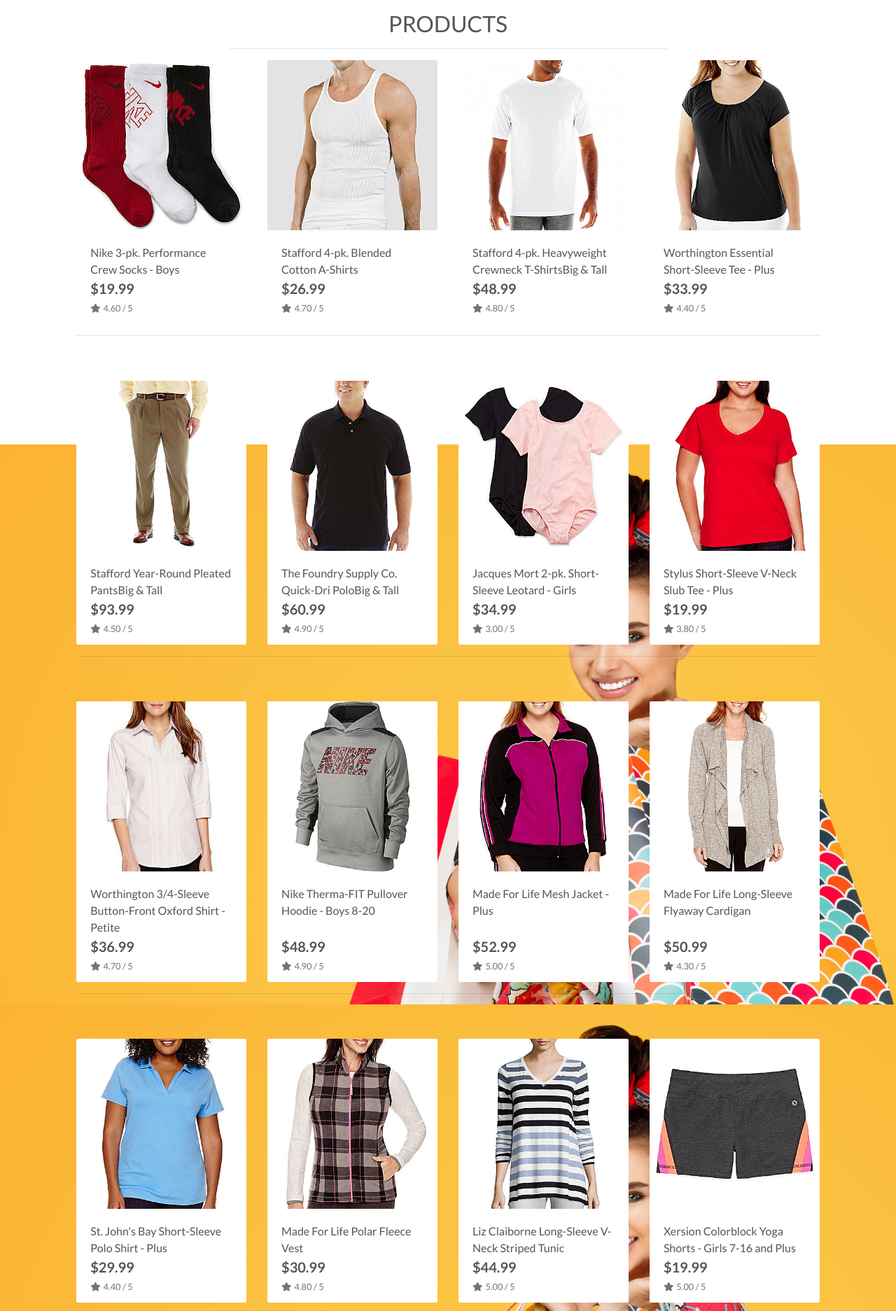
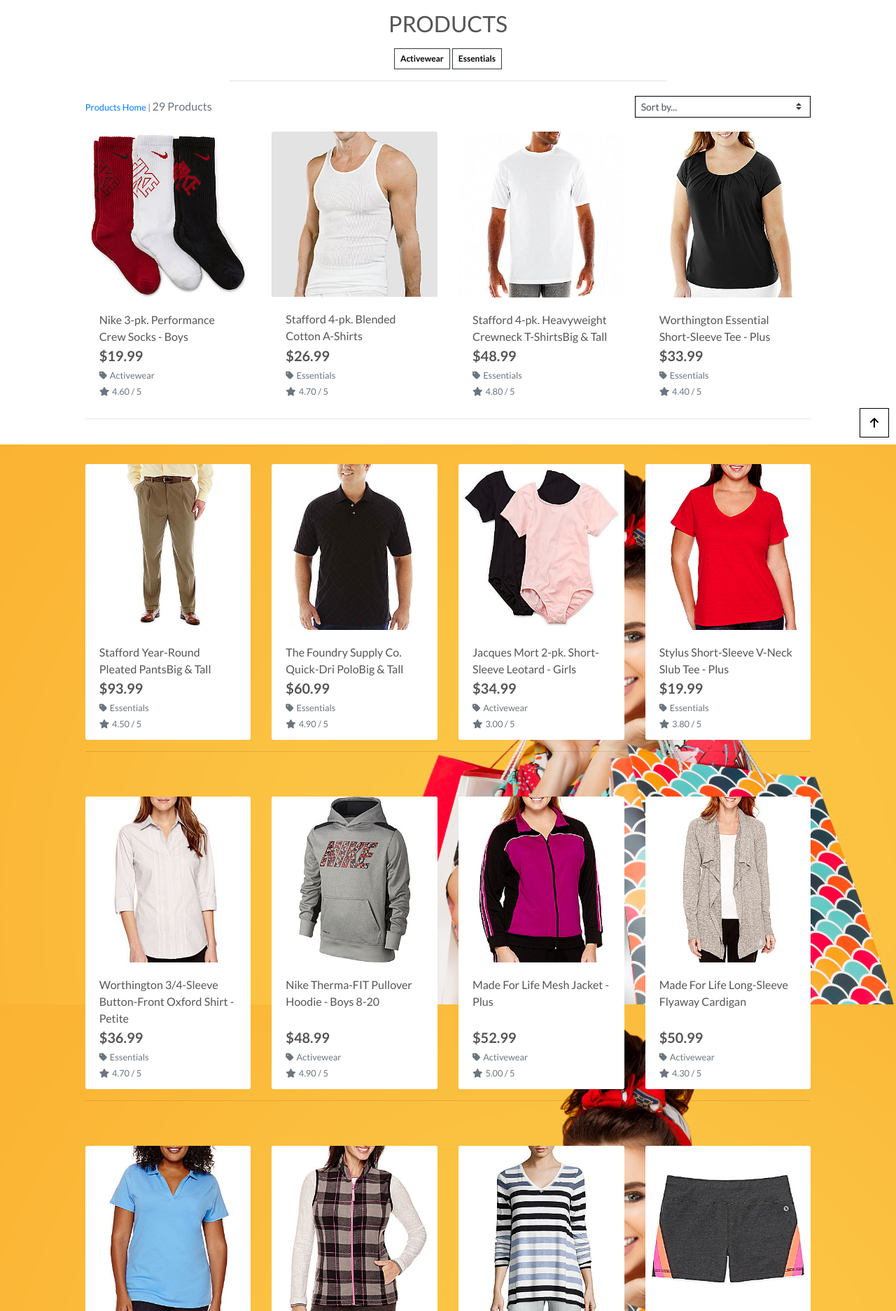
Before and after one commit to pzompa/boutique_ado_v1, a Django app: a page that uses products/templates/products/products.html in a window 1280 px wide. Shown: the part 165-2038 px from the top of the page at 70% size. Run offline with Django 3.2, Linux system fonts and the light colour scheme; data comes from the database, SQL or seed files in the repository; some libraries are stand-ins or nearby versions.

Commit message:
Added sorting and back to top link

```diff
--- a/products/templates/products/products.html
+++ b/products/templates/products/products.html
@@ -1,13 +1,10 @@
-{% extends 'base.html' %}
+{% extends "base.html" %}
 {% load static %}
-
 
 {% block page_header %}
     <div class="container header-container">
         <div class="row">
-        <div class="col">
-
-        </div>
+            <div class="col"></div>
         </div>
     </div>
 {% endblock %}
@@ -18,39 +15,70 @@
         <div class="row">
             <div class="col text-center mt-3">
                 <h2 class="logo-font">Products</h2>
+                {% for c in current_categories %}
+                    <a class="category-badge text-decoration-none" href="{% url 'products' %}?category={{ c.name }}">
+                        <span class="p-2 mt-2 badge badge-white text-black rounded-0 border border-dark">{{ c.friendly_name }}</span>
+                    </a>
+                {% endfor %}
                 <hr class="w-50 mb-1">
+            </div>
         </div>
         <div class="row">
             <div class="product-container col-10 offset-1">
-                <div class="row mt-1 mb-2"></div>
+                <div class="row mt-1 mb-2">
+                    <div class="col-12 col-md-6 my-auto order-md-last d-flex justify-content-center justify-content-md-end">
+                        <div class="sort-select-wrapper w-50">
+                            <select id="sort-selector" class="custom-select custom-select-sm rounded-0 border border-{% if current_sorting != 'None_None' %}info{% else %}black{% endif %}">
+                                <option value="reset" {% if current_sorting == 'None_None' %}selected{% endif %}>Sort by...</option>
+                                <option value="price_asc" {% if current_sorting == 'price_asc' %}selected{% endif %}>Price (low to high)</option>
+                                <option value="price_desc" {% if current_sorting == 'price_desc' %}selected{% endif %}>Price (high to low)</option>
+                                <option value="rating_asc" {% if current_sorting == 'rating_asc' %}selected{% endif %}>Rating (low to high)</option>
+                                <option value="rating_desc" {% if current_sorting == 'rating_desc' %}selected{% endif %}>Rating (high to low)</option>
+                                <option value="name_asc" {% if current_sorting == 'name_asc' %}selected{% endif %}>Name (A-Z)</option>
+                                <option value="name_desc" {% if current_sorting == 'name_desc' %}selected{% endif %}>Name (Z-A)</option>
+                                <option value="category_asc" {% if current_sorting == 'category_asc' %}selected{% endif %}>Category (A-Z)</option>
+                                <option value="category_desc" {% if current_sorting == 'category_desc' %}selected{% endif %}>Category (Z-A)</option>
+                            </select>
+                        </div>
+                    </div>
+                    <div class="col-12 col-md-6 order-md-first">
+                        <p class="text-muted mt-3 text-center text-md-left">
+                            {% if search_term or current_categories or current_sorting != 'None_None' %}
+                                <span class="small"><a href="{% url 'products' %}">Products Home</a> | </span>
+                            {% endif %}
+                            {{ products|length }} Products{% if search_term %} found for <strong>"{{ search_term }}"</strong>{% endif %}
+                        </p>
+                    </div>
+                </div>
                 <div class="row">
                     {% for product in products %}
-
-                    <!--Card Top###-->
                         <div class="col-sm-6 col-md-6 col-lg-4 col-xl-3">
                             <div class="card h-100 border-0">
                                 {% if product.image %}
                                 <a href="{% url 'product_detail' product.id %}">
-                                <img class="card-img-top img-fluid" src="{{ product.image.url }}"
-                                    alt="{{ product.name }}">
+                                    <img class="card-img-top img-fluid" src="{{ product.image.url }}" alt="{{ product.name }}">
                                 </a>
                                 {% else %}
                                 <a href="{% url 'product_detail' product.id %}">
-                                <img class="card-img-top img-fluid" src="{{  MEDIA_URL }}" alt="{{ product.name }}">
+                                    <img class="card-img-top img-fluid" src="{{ MEDIA_URL }}noimage.png" alt="{{ product.name }}">
                                 </a>
                                 {% endif %}
-                            <!--Card body###-->
                                 <div class="card-body pb-0">
                                     <p class="mb-0">{{ product.name }}</p>
                                 </div>
-                            <!--Card Footer###-->
                                 <div class="card-footer bg-white pt-0 border-0 text-left">
                                     <div class="row">
                                         <div class="col">
                                             <p class="lead mb-0 text-left font-weight-bold">${{ product.price }}</p>
+                                            {% if product.category %}
+                                            <p class="small mt-1 mb-0">
+                                                <a class="text-muted" href="{% url 'products' %}?category={{ product.category.name }}">
+                                                    <i class="fas fa-tag mr-1"></i>{{ product.category.friendly_name }}
+                                                </a>
+                                            </p>
+                                            {% endif %}
                                             {% if product.rating %}
-                                            <small class="text-muted"><i class="fas fa-star mr-1"></i>{{ product.rating }} /
-                                            5</small>
+                                                <small class="text-muted"><i class="fas fa-star mr-1"></i>{{ product.rating }} / 5</small>
                                             {% else %}
                                                 <small class="text-muted">No Rating</small>
                                             {% endif %}
@@ -64,33 +92,61 @@
                                 <hr>
                             </div>
                         {% endif %}
-
                         {% if forloop.counter|divisibleby:2 %}
                             <div class="col-12 d-none d-sm-block d-md-block d-lg-none mb-5">
                                 <hr>
                             </div>
                         {% endif %}
-
                         {% if forloop.counter|divisibleby:3 %}
-                    <div class="col-12 d-none d-lg-none d-xl-none mb-5">
+                            <div class="col-12 d-none d-lg-block d-xl-none mb-5">
                                 <hr>
                             </div>
                         {% endif %}
-
                         {% if forloop.counter|divisibleby:4 %}
                             <div class="col-12 d-none d-xl-block mb-5">
                                 <hr>
                             </div>
                         {% endif %}
-
                     {% endfor %}
-
                 </div>
             </div>
         </div>
+    </div>
+    <div class="btt-button shadow-sm rounded-0 border border-black">
+        <a class="btt-link d-flex h-100">
+            <i class="fas fa-arrow-up text-black mx-auto my-auto"></i>
+        </a>
+    </div>
+{% endblock %}
 
-    </div>
-</div>
+{% block postloadjs %}
+    {{ block.super }}
+<script type="text/javascript">
+    $('.btt-link').click(function(e) {
+        window.scrollTo(0,0)
+    })
+</script>
 
+    <script type="text/javascript">
+        $('#sort-selector').change(function() {
+            var selector = $(this);
+            var currentUrl = new URL(window.location);
 
+            var selectedVal = selector.val();
+            if(selectedVal != "reset"){
+                var sort = selectedVal.split("_")[0];
+                var direction = selectedVal.split("_")[1];
+
+                currentUrl.searchParams.set("sort", sort);
+                currentUrl.searchParams.set("direction", direction);
+
+                window.location.replace(currentUrl);
+            } else {
+                currentUrl.searchParams.delete("sort");
+                currentUrl.searchParams.delete("direction");
+
+                window.location.replace(currentUrl);
+            }
+        })
+    </script>
     {% endblock %}
--- a/products/views.py
+++ b/products/views.py
@@ -1,11 +1,10 @@
 from django.shortcuts import render, redirect, reverse, get_object_or_404
 from django.contrib import messages
 from django.db.models import Q
+from django.db.models.functions import Lower
 from .models import Product, Category
 
-
 # Create your views here.
-
 
 def all_products(request):
     """ A view to return all products including sorting and search queries """
@@ -23,7 +22,8 @@ def all_products(request):
             if sortkey == 'name':
                 sortkey = 'lower_name'
                 products = products.annotate(lower_name=Lower('name'))
-
+            if sortkey == 'category':
+                sortkey = 'category__name'
             if 'direction' in request.GET:
                 direction = request.GET['direction']
                 if direction == 'desc':
@@ -35,7 +35,6 @@ def all_products(request):
             products = products.filter(category__name__in=categories)
             categories = Category.objects.filter(name__in=categories)
 
-    if request.GET:
         if 'q' in request.GET:
             query = request.GET['q']
             if not query:
@@ -45,13 +44,11 @@ def all_products(request):
             queries = Q(name__icontains=query) | Q(description__icontains=query)
             products = products.filter(queries)
 
-    current_sorting = f'{sort}-{direction}'
-
-
+    current_sorting = f'{sort}_{direction}'
     context = {
         'products': products,
         'search_term': query,
-        'current categories': categories,
+        'current_categories': categories,
         'current_sorting': current_sorting,
     }
 
--- a/static/css/styles.css
+++ b/static/css/styles.css
@@ -69,7 +69,24 @@ body {
     z-index: -1;
 }
 
-/* -------------------------------- Media Queries */
+a.category-batch > span.badge:hover {
+    background: #212529 !important;
+    color: fff !important;
+}
+
+.btt-button {
+    height: 42px;
+    width: 42px;
+    position: fixed;
+    bottom: 10px;
+    right: 10px;
+}
+
+.btt-link {
+    cursor: pointer;
+}
+
+/* Media Queries */
 
 /* Slightly larger container on xl screens */
 @media (min-width: 1200px) {
```
Also changed, not shown: products/templates/products/product_detail.html (+7 -0 lines), products/templates/products/products1.html (added, +133 -0 lines), boutique_ado/settings.py (line endings or trailing spaces). Lines whose indentation alone changed are shown as unchanged.
